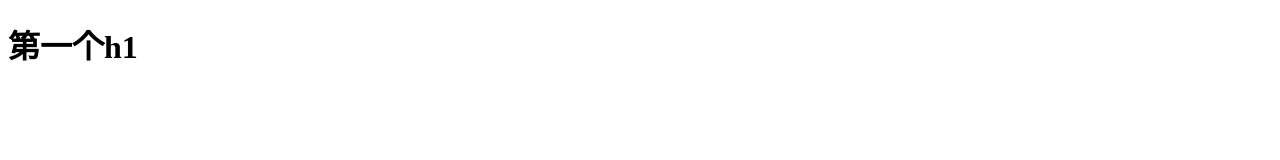
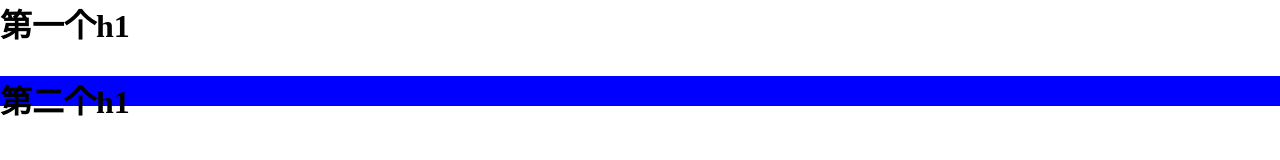
Before and after one commit to wanyu729/-git, a plain HTML site: page git2/index.html in a window 1280 px wide. Drawn offline with Linux system fonts and the light colour scheme.

Commit message:
'第二次提交h1'

```diff
--- a/git2/index.css
+++ b/git2/index.css
@@ -0,0 +1,11 @@
+* {
+    margin: 0;
+    padding: 0;
+}
+
+h1:nth-of-type(2) {
+    width: 100%;
+    height: 30px;
+    background-color: blue;
+    margin: 30px 0;
+}
--- a/git2/index.html
+++ b/git2/index.html
@@ -11,7 +11,7 @@
 
 <body>
     <h1>第一个h1</h1>
-
+    <h1>第二个h1</h1>
 </body>
 
 </html>
```
